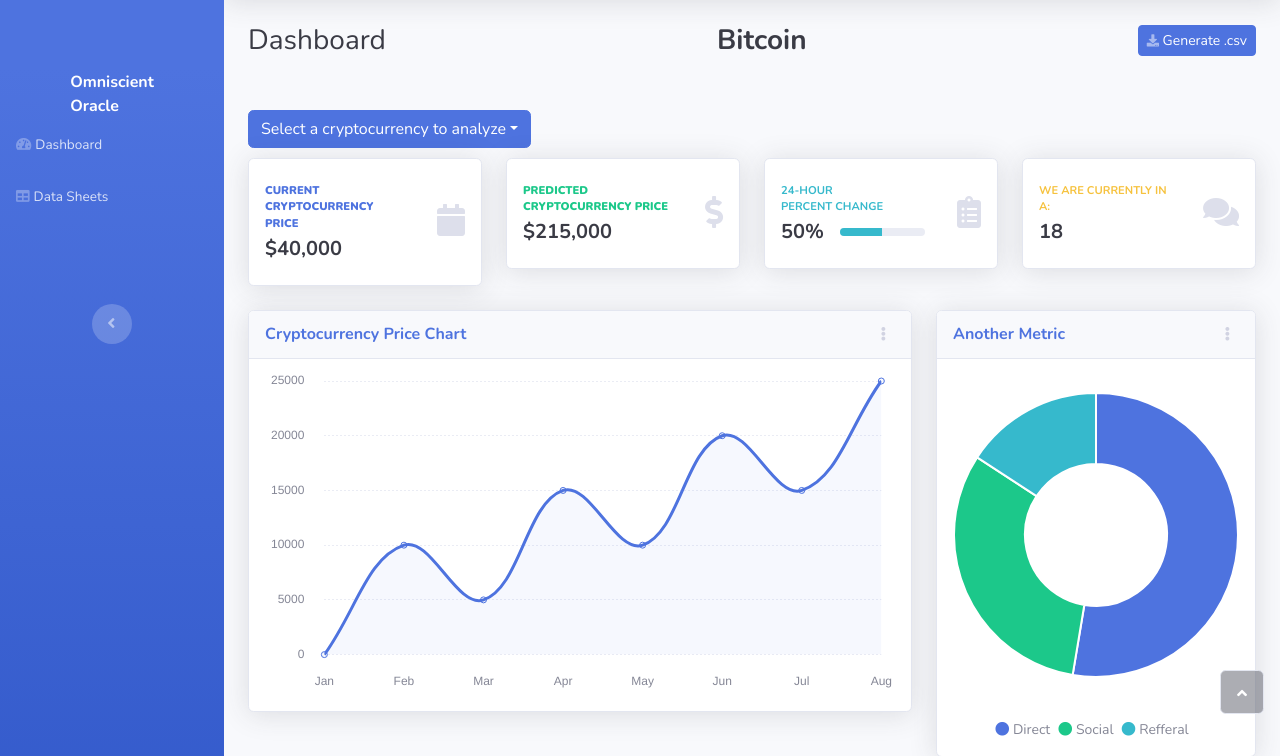
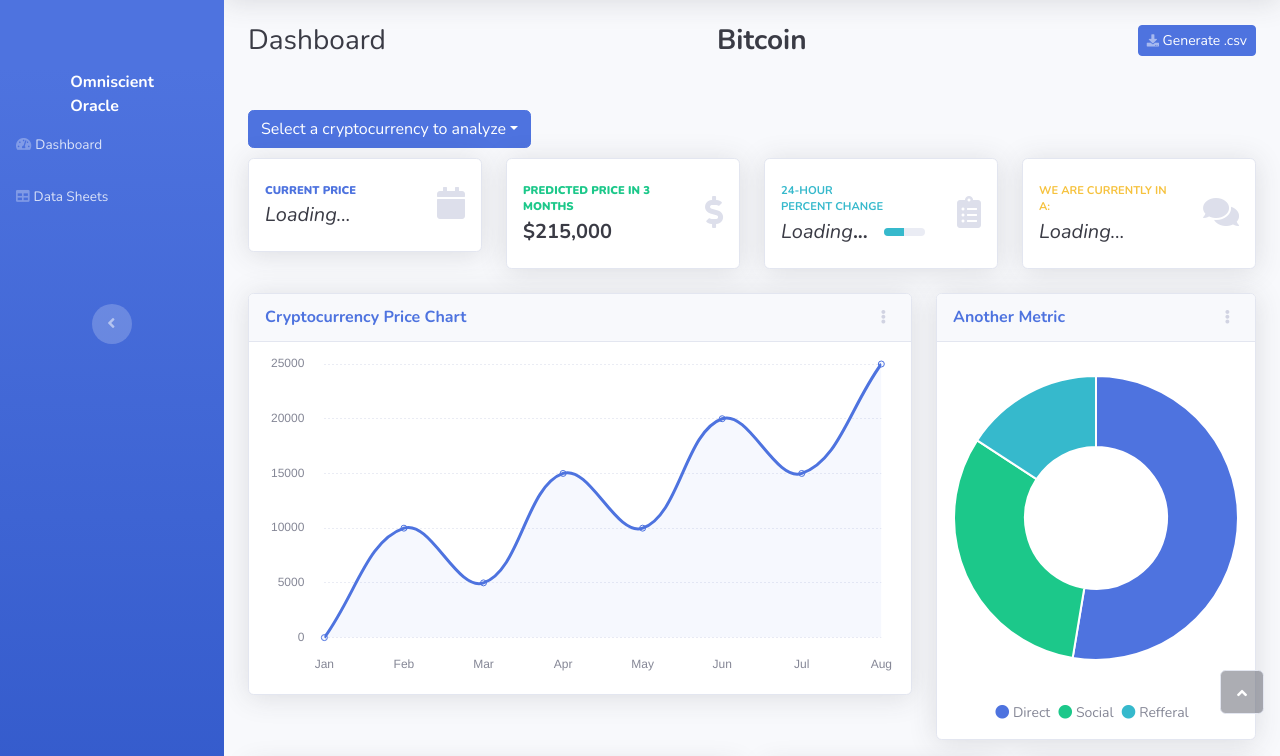
Before and after one commit to tylerfallon/The-Omniscient-Crypto-Oracle, a Flask app: template templates/bitcoin.html in a window 1280 px wide. Shown: the part 70-826 px from the top of the page. Run offline with Flask 2, Linux system fonts and the light colour scheme; the template is opened without the code that fills it, so the values that code supplies are empty; some libraries are stand-ins or nearby versions.

Commit message:
all 3 pieces of data are pulling on the btc page

```diff
--- a/server.py
+++ b/server.py
@@ -116,13 +116,19 @@
     # Determine market type based on rules
     if btc3MonthPercentChange > 45 and btc6MonthPercentChange > 100:
         marketTypeFinal = "Bull Market"
-    elif btc3MonthPercentChange < -45 and btc6MonthPercentChange < -65:
+    elif btc3MonthPercentChange < -45 and btc6MonthPercentChange < -60:
         marketTypeFinal = "Bear Market"
-    elif -45 <= btc3MonthPercentChange <= 45 and -65 <= btc6MonthPercentChange <= 65:
+    elif -45 <= btc3MonthPercentChange <= 45 and -60 <= btc6MonthPercentChange <= 60:
         marketTypeFinal = "Neutral Market"
     else:
         marketTypeFinal = "Market type is difficult to predict"
     return jsonify(marketTypeFinal)
+
+
+
+
+
+
 
     #return jsonify({'3 Month Change': btc3MonthPercentChange, '6 Month Change': btc6MonthPercentChange})
     # "3 Month Change": 42.078524506658724,
--- a/templates/bitcoin.html
+++ b/templates/bitcoin.html
@@ -141,8 +141,8 @@
                                 <div class="card-body">
                                     <div class="row align-items-center no-gutters">
                                         <div class="col me-2">
-                                            <div class="text-uppercase text-primary fw-bold text-xs mb-1"><span><strong><span style="color: rgba(var(--bs-primary-rgb), var(--bs-text-opacity)) ;">CURRENT CRYPTOCURRENCY PRICE</span></strong></span></div>
-                                            <div class="text-dark fw-bold h5 mb-0"><span id="cryptoprice">$40,000</span></div>
+                                            <div class="text-uppercase text-primary fw-bold text-xs mb-1"><span><strong><span style="color: rgba(var(--bs-primary-rgb), var(--bs-text-opacity)) ;">CURRENT PRICE</span></strong></span></div>
+                                            <div class="text-dark fw-bold h5 mb-0"><span id="cryptoprice"><em><span style="font-weight: normal !important;">Loading...</span></em></span></div>
                                         </div>
                                         <div class="col-auto"><i class="fas fa-calendar fa-2x text-gray-300"></i></div>
                                     </div>
@@ -154,7 +154,7 @@
                                 <div class="card-body">
                                     <div class="row align-items-center no-gutters">
                                         <div class="col me-2">
-                                            <div class="text-uppercase text-success fw-bold text-xs mb-1"><span><strong><span style="color: rgba(var(--bs-success-rgb), var(--bs-text-opacity)) ;">PREDICTED CRYPTOCURRENCY PRICE&nbsp;</span></strong></span></div>
+                                            <div class="text-uppercase text-success fw-bold text-xs mb-1"><span><strong><span style="color: rgba(var(--bs-success-rgb), var(--bs-text-opacity)) ;">PREDICTED PRICE in 3 months</span></strong></span></div>
                                             <div class="text-dark fw-bold h5 mb-0"><span id="btcpredictedprice">$215,000</span></div>
                                         </div>
                                         <div class="col-auto"><i class="fas fa-dollar-sign fa-2x text-gray-300"></i></div>
@@ -170,7 +170,7 @@
                                             <div class="text-uppercase text-info fw-bold text-xs mb-1"><span>24-Hour <br>Percent Change</span></div>
                                             <div class="row g-0 align-items-center">
                                                 <div class="col-auto">
-                                                    <div class="text-dark fw-bold h5 mb-0 me-3"><span id="btcpercentchange">50%</span></div>
+                                                    <div class="text-dark fw-bold h5 mb-0 me-3"><span id="btcpercentchange"><em><span style="font-weight: normal !important;">Loading</span></em>...</span></div>
                                                 </div>
                                                 <div class="col">
                                                     <div class="progress progress-sm">
@@ -190,7 +190,7 @@
                                     <div class="row align-items-center no-gutters">
                                         <div class="col me-2">
                                             <div class="text-uppercase text-warning fw-bold text-xs mb-1"><span>We are currently in a:</span></div>
-                                            <div class="text-dark fw-bold h5 mb-0" id="bullorbear"><span id="bullvsbear">18</span></div>
+                                            <div class="text-dark fw-bold h5 mb-0" id="bullorbear"><span id="bullvsbear"><em><span style="font-weight: normal !important;">Loading...</span></em></span></div>
                                         </div>
                                         <div class="col-auto"><i class="fas fa-comments fa-2x text-gray-300"></i></div>
                                     </div>
```
